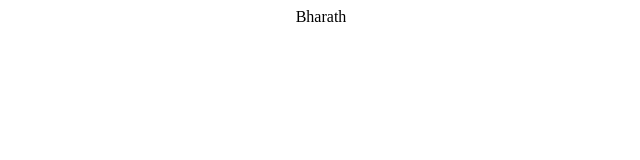
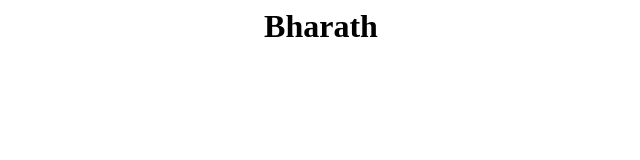
Before and after one commit to Bharath8466/nbkr, a plain HTML site: page index.html in a window 1280 px wide. Shown: the whole page, without its empty margins (319-959 px from the left). Drawn offline with Linux system fonts and the light colour scheme.

Commit message:
Update index.html

```diff
--- a/index.html
+++ b/index.html
@@ -3,6 +3,6 @@
     <title>eee kings</title>
   </head>
   <body>
-    <center> <p> Bharath </p></center>
+    <center> <h1> Bharath </h1></center>
   </body>
 </html>
```
